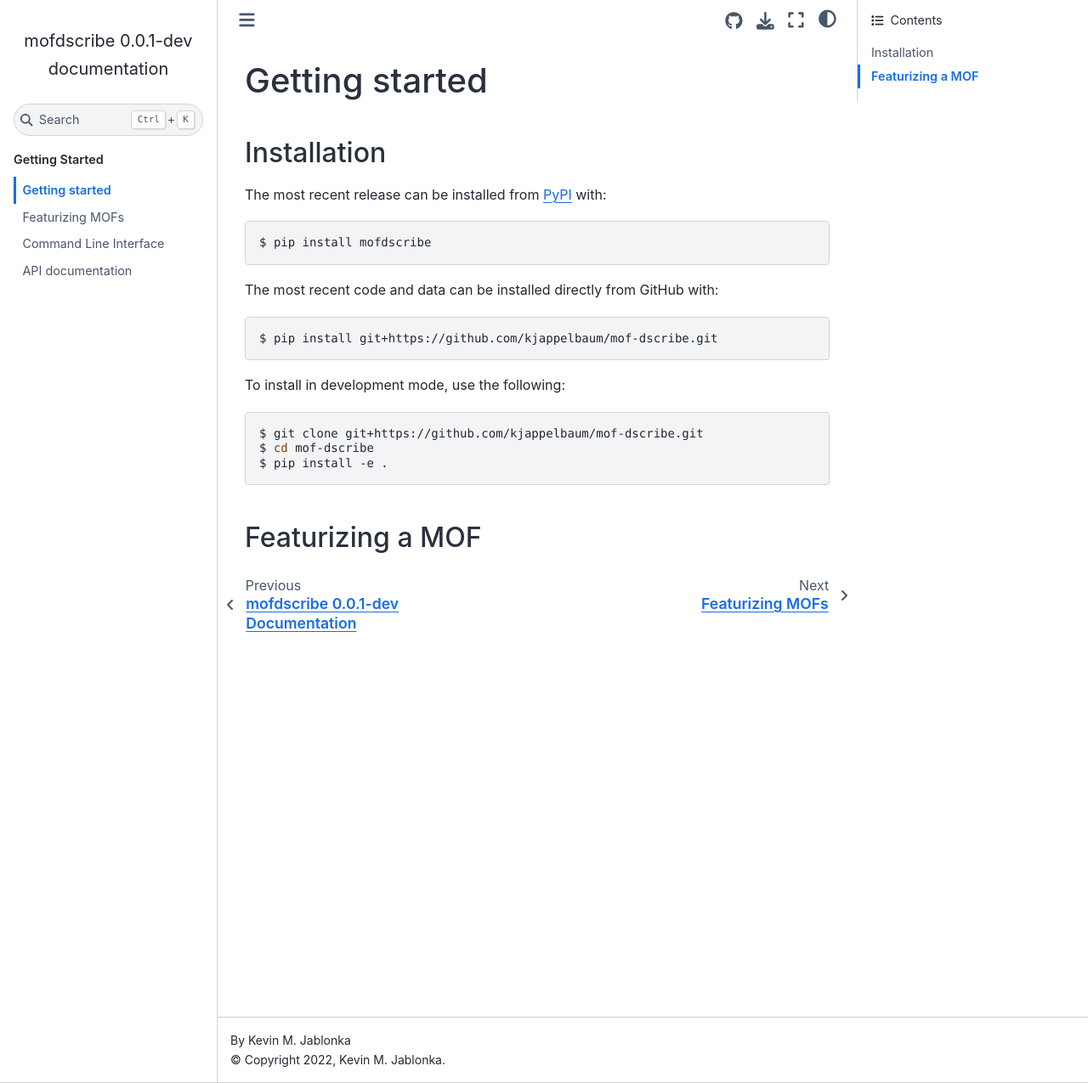
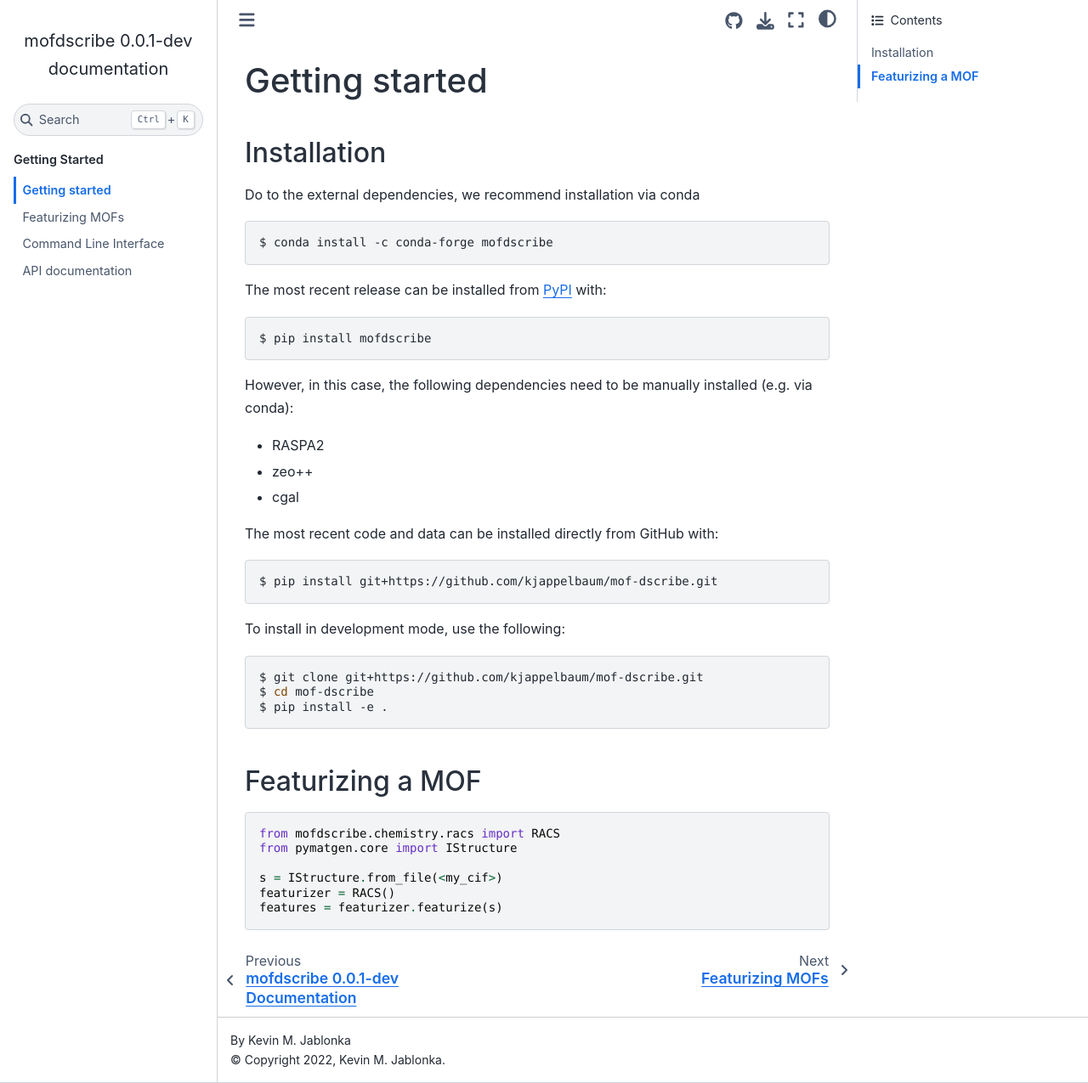
Before and after one commit to kjappelbaum/mofdscribe, a Sphinx documentation site: the page built from docs/source/getting_started.rst, in a window 1280 px wide and 1275 px high. Shown: the whole window at 85% size. Built offline with Sphinx 7.4.7 and the Sphinx Book theme 1.1.4, drawn with Linux system fonts in a browser that asks for light colours; formulas are drawn with MathJax 3.

Commit message:
chore: working on docs

```diff
--- a/docs/source/getting_started.rst
+++ b/docs/source/getting_started.rst
@@ -4,12 +4,24 @@
 
 Installation
 --------------
+Do to the external dependencies, we recommend installation via conda
+
+.. code-block:: shell
+
+    $ conda install -c conda-forge mofdscribe
+
 The most recent release can be installed from
 `PyPI <https://pypi.org/project/mofdscribe>`_ with:
 
 .. code-block:: shell
 
     $ pip install mofdscribe
+
+However, in this case, the following dependencies need to be manually installed (e.g. via conda):
+
+- RASPA2
+- zeo++
+- cgal
 
 The most recent code and data can be installed directly from GitHub with:
 
@@ -28,3 +40,12 @@
 
 Featurizing a MOF
 ------------------
+
+.. code-block:: python
+
+    from mofdscribe.chemistry.racs import RACS
+    from pymatgen.core import IStructure
+
+    s = IStructure.from_file(<my_cif>)
+    featurizer = RACS()
+    features = featurizer.featurize(s)
```
Also changed, not shown: docs/source/background.rst (+71 -9 lines).
